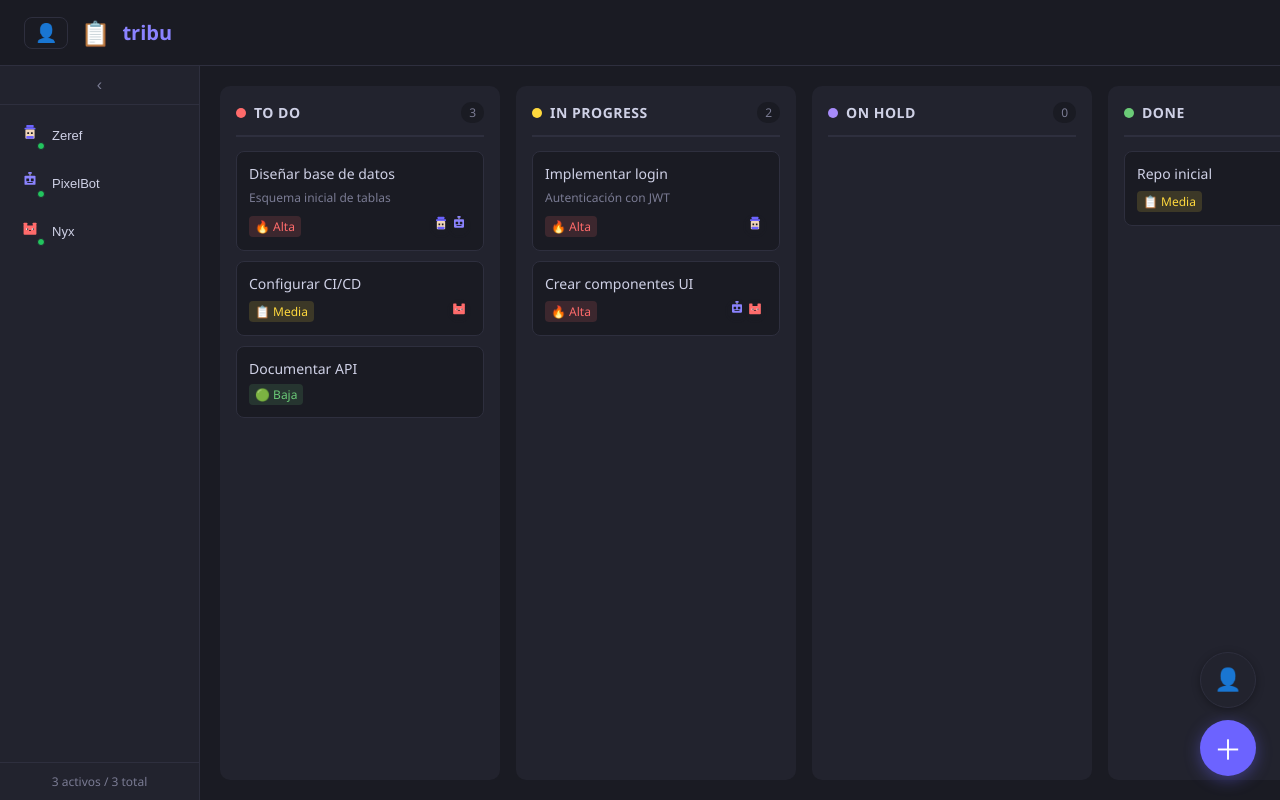
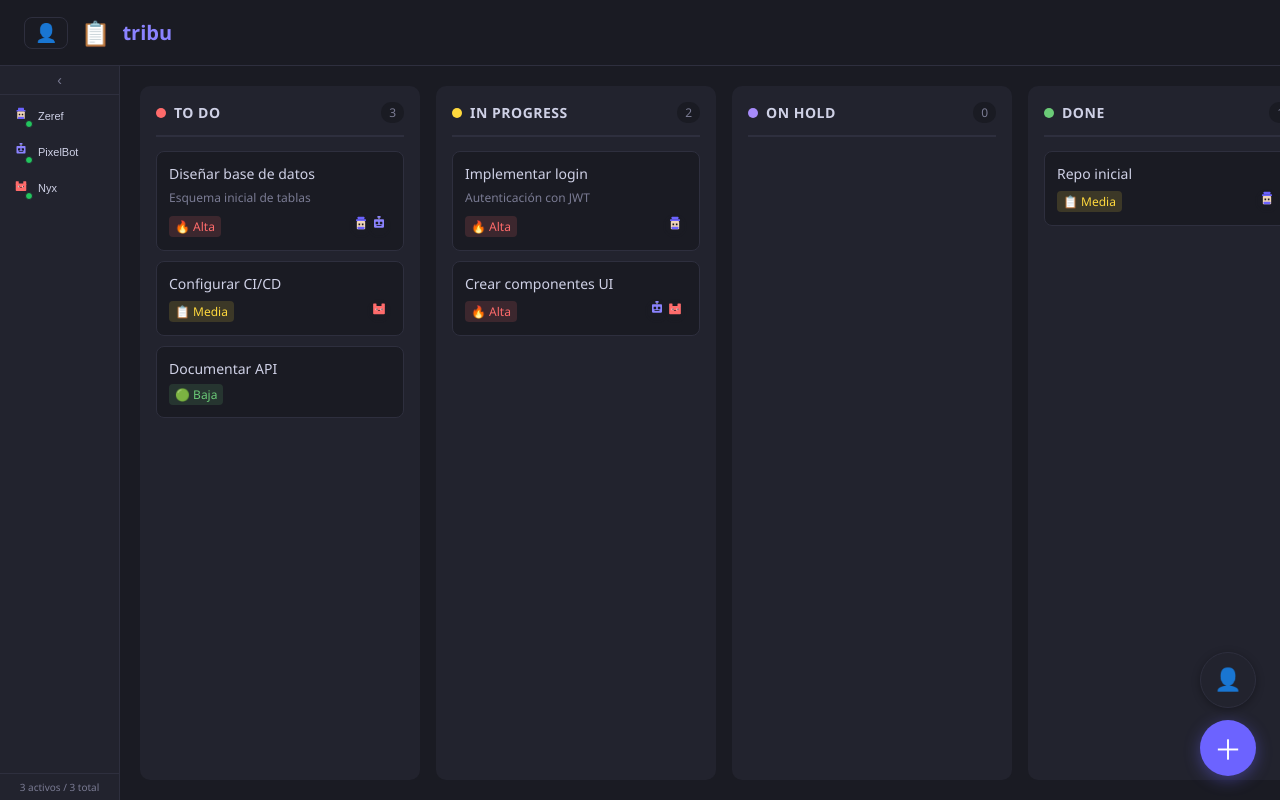
Before and after one commit to luisoswaldogarcia/tribu, a React (Vite) app: page / in a window 1280 px wide. Built offline with nearby package versions, Linux system fonts and the light colour scheme.

Commit message:
style(HU-024): reducir ancho de sidebar de agentes 40%
- Expandida: 200px → 120px
- Colapsada: 48px → 32px
- Paddings, font-sizes y avatares reducidos proporcionalmente

```diff
--- a/src/index.css
+++ b/src/index.css
@@ -665,8 +665,8 @@ header h1 {
 
 /* Agent Sidebar */
 .agent-sidebar {
-  width: 200px;
-  min-width: 200px;
+  width: 120px;
+  min-width: 120px;
   border-right: 1px solid var(--border);
   background: var(--surface);
   display: flex;
@@ -676,8 +676,8 @@ header h1 {
 }
 
 .agent-sidebar.collapsed {
-  width: 48px;
-  min-width: 48px;
+  width: 32px;
+  min-width: 32px;
 }
 
 .sidebar-toggle {
@@ -685,8 +685,8 @@ header h1 {
   border: none;
   border-bottom: 1px solid var(--border);
   color: var(--text-muted);
-  font-size: 16px;
-  padding: 10px;
+  font-size: 14px;
+  padding: 6px;
   cursor: pointer;
   text-align: center;
   transition: color 0.15s;
@@ -700,17 +700,17 @@ header h1 {
 .sidebar-list {
   flex: 1;
   overflow-y: auto;
-  padding: 8px;
+  padding: 4px;
   display: flex;
   flex-direction: column;
-  gap: 4px;
+  gap: 2px;
 }
 
 .sidebar-item {
   display: flex;
   align-items: center;
-  gap: 8px;
-  padding: 8px;
+  gap: 6px;
+  padding: 6px;
   border-radius: 6px;
   border: none;
   background: none;
@@ -732,7 +732,7 @@ header h1 {
 
 .sidebar-item-collapsed {
   justify-content: center;
-  padding: 8px 4px;
+  padding: 6px 2px;
 }
 
 .sidebar-item-avatar-wrapper {
@@ -740,8 +740,8 @@ header h1 {
   display: flex;
   align-items: center;
   justify-content: center;
-  width: 28px;
-  height: 28px;
+  width: 22px;
+  height: 22px;
   flex-shrink: 0;
 }
 
@@ -749,8 +749,8 @@ header h1 {
   display: flex;
   align-items: center;
   justify-content: center;
-  width: 22px;
-  height: 22px;
+  width: 18px;
+  height: 18px;
 }
 
 .status-dot {
@@ -787,7 +787,7 @@ header h1 {
 }
 
 .sidebar-item-name {
-  font-size: 13px;
+  font-size: 11px;
   font-weight: 500;
   white-space: nowrap;
   overflow: hidden;
@@ -795,7 +795,7 @@ header h1 {
 }
 
 .sidebar-task-label {
-  font-size: 11px;
+  font-size: 10px;
   color: var(--text-muted);
   white-space: nowrap;
   overflow: hidden;
@@ -803,9 +803,9 @@ header h1 {
 }
 
 .sidebar-footer {
-  padding: 10px;
+  padding: 6px;
   border-top: 1px solid var(--border);
-  font-size: 12px;
+  font-size: 10px;
   color: var(--text-muted);
   text-align: center;
 }
```
